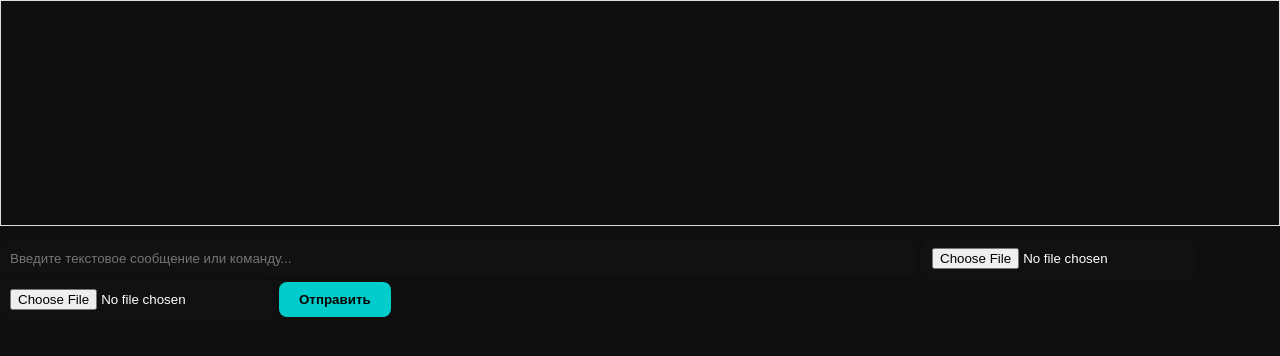
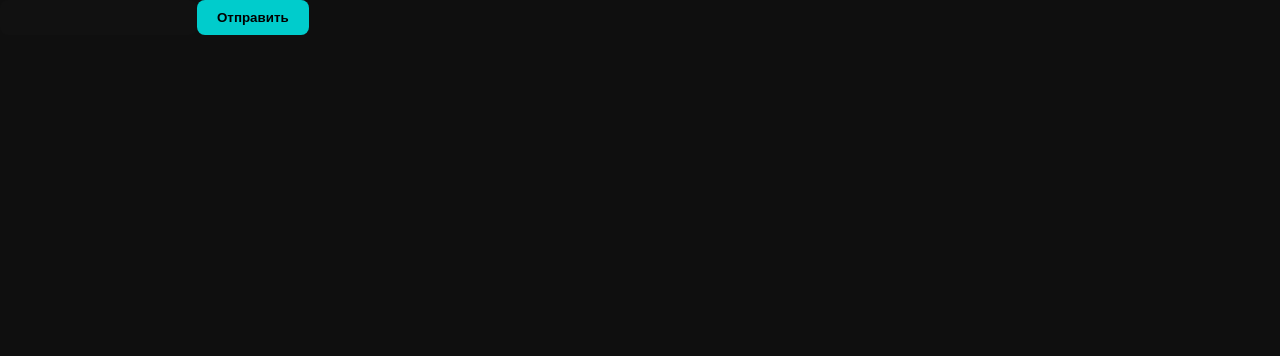
Before and after one commit to pat1one/multimodal-gaming-ai-chat, a React (Vite) app in the folder frontend/: page / in a window 1280 px wide. Shown: the top 356 px of the page. Built offline with nearby package versions, Linux system fonts and the light colour scheme.

Commit message:
Update ChatInterface.jsx

```diff
--- a/frontend/src/components/ChatInterface.jsx
+++ b/frontend/src/components/ChatInterface.jsx
@@ -1,68 +1,55 @@
-import React, { useState } from "react";
+import { useState } from "react";
 import axios from "axios";
 
-const ChatInterface = () => {
+export default function ChatInterface() {
   const [messages, setMessages] = useState([]);
-  const [userText, setUserText] = useState("");
-  const [image, setImage] = useState(null);
-  const [audio, setAudio] = useState(null);
-  const [loading, setLoading] = useState(false);
+  const [input, setInput] = useState("");
 
-  const handleSend = async () => {
-    setLoading(true);
-    const formData = new FormData();
-    if (image) formData.append("image", image);
-    if (audio) formData.append("audio", audio);
-    formData.append("user_text", userText);
+  const sendMessage = async () => {
+    if (!input.trim()) return;
 
-    const res = await axios.post("http://localhost:8000/analyze", formData, {
-      headers: { "Content-Type": "multipart/form-data" },
+    const userMsg = { sender: "user", text: input };
+    setMessages([...messages, userMsg]);
+    setInput("");
+
+    const res = await axios.post("http://localhost:8000/chat", {
+      text: input,
     });
-    setMessages([
-      ...messages,
-      { role: "user", content: userText },
-      { role: "ai", content: res.data.hint },
-    ]);
-    setUserText("");
-    setImage(null);
-    setAudio(null);
-    setLoading(false);
+
+    const botMsg = { sender: "bot", text: res.data.response };
+    setMessages([...messages, userMsg, botMsg]);
   };
 
   return (
-    <div>
-      <div style={{ minHeight: 200, border: "1px solid #ddd", padding: 12, marginBottom: 12 }}>
+    <div className="w-full max-w-xl bg-gray-800 p-4 rounded-xl shadow-lg">
+      <div className="h-96 overflow-y-auto mb-4 space-y-2">
         {messages.map((msg, idx) => (
-          <div key={idx} style={{ margin: "8px 0", color: msg.role === "ai" ? "#0077cc" : "#333" }}>
-            <b>{msg.role === "ai" ? "AI" : "Вы"}:</b> {msg.content}
+          <div
+            key={idx}
+            className={`p-2 rounded ${
+              msg.sender === "user"
+                ? "bg-blue-600 text-right"
+                : "bg-gray-700 text-left"
+            }`}
+          >
+            {msg.text}
           </div>
         ))}
-        {loading && <div>Анализируем...</div>}
       </div>
-      <input
-        type="text"
-        value={userText}
-        onChange={(e) => setUserText(e.target.value)}
-        placeholder="Введите текстовое сообщение или команду..."
-        style={{ width: "70%", marginRight: 6 }}
-      />
-      <input
-        type="file"
-        accept="image/*"
-        onChange={(e) => setImage(e.target.files[0])}
-        style={{ marginRight: 6 }}
-      />
-      <input
-        type="file"
-        accept="audio/*"
-        onChange={(e) => setAudio(e.target.files[0])}
-        style={{ marginRight: 6 }}
-      />
-      <button onClick={handleSend} disabled={loading || (!userText && !image && !audio)}>
-        Отправить
-      </button>
+      <div className="flex gap-2">
+        <input
+          className="flex-1 p-2 rounded bg-gray-700 text-white"
+          value={input}
+          onChange={(e) => setInput(e.target.value)}
+          onKeyDown={(e) => e.key === "Enter" && sendMessage()}
+        />
+        <button
+          className="bg-blue-500 px-4 py-2 rounded"
+          onClick={sendMessage}
+        >
+          Отправить
+        </button>
+      </div>
     </div>
   );
-};
-
-export default ChatInterface;
+}
```
